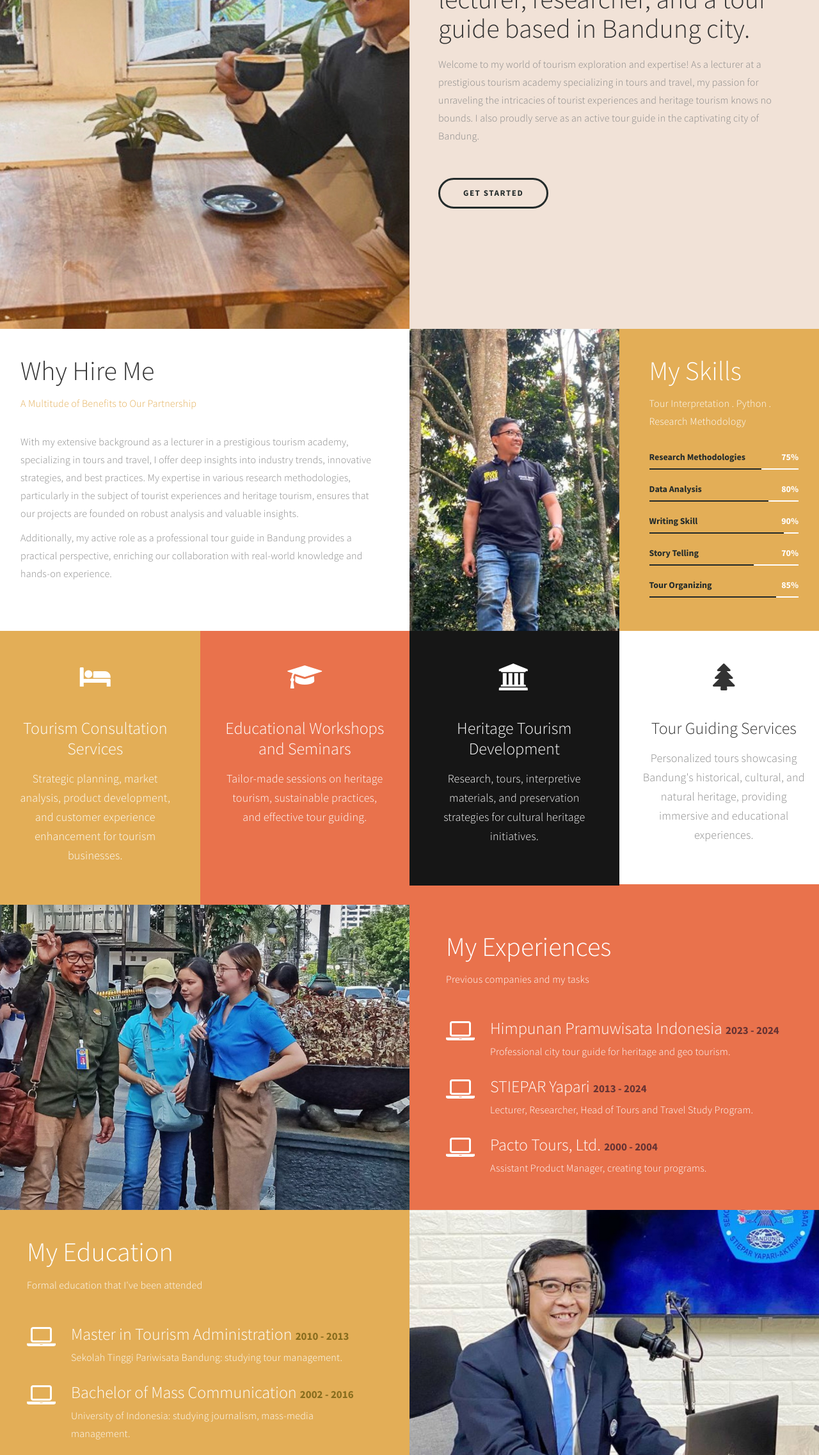
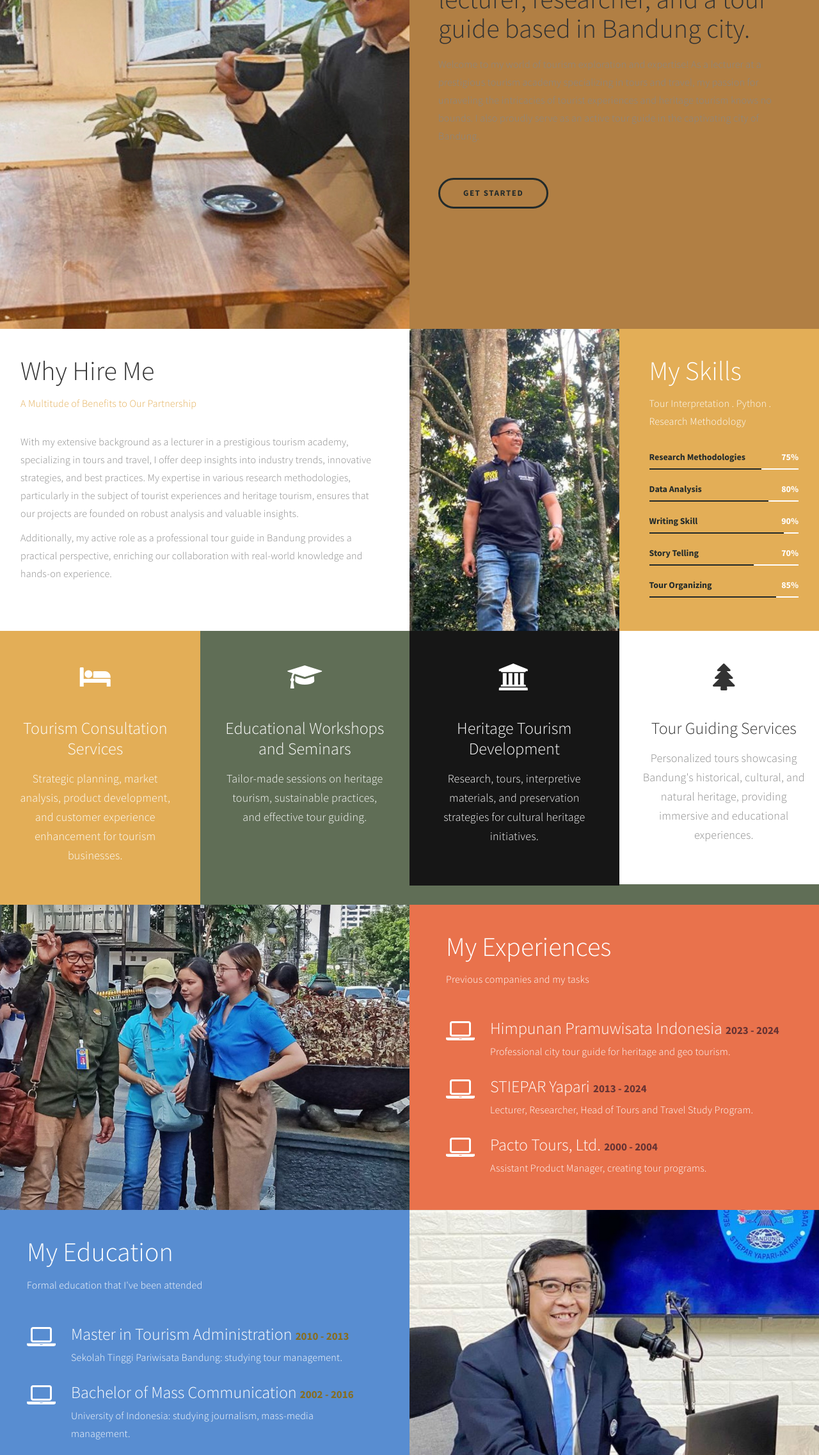
Before and after one commit to adrian-agoes/adrianagoes, a plain HTML site: page index.html in a window 1280 px wide. Shown: the part 286-2560 px from the top of the page at 64% size. Drawn offline with Linux system fonts and the light colour scheme.

Commit message:
Update templatemo-style.css
changed some color theme from home, education to contact page

```diff
--- a/css/templatemo-style.css
+++ b/css/templatemo-style.css
@@ -349,7 +349,7 @@ a:hover, a:active, a:focus {
 }
 
 #home .col-md-6 {
-  background: #f1e2d7;
+  background: #B17F44;
 /* light blue color: #c3eafd; */
   padding-right: 0;
   padding-left: 0;
@@ -416,7 +416,7 @@ a:hover, a:active, a:focus {
 -----------------------------------------*/
 
 #service {
-  background: #E9724C;
+  background: #606E56;
 }
 
 #service p {
@@ -462,7 +462,7 @@ a:hover, a:active, a:focus {
 -----------------------------------------*/
 
 #education {
-  background: #E3AE57;
+  background: #588DD1;
 }
 
 #education .education-img {
@@ -523,7 +523,7 @@ a:hover, a:active, a:focus {
 -----------------------------------------*/
 
 #contact {
-  background: #E9724C;
+  background: #986832;
 }
 
 #contact .contact-form,
```
